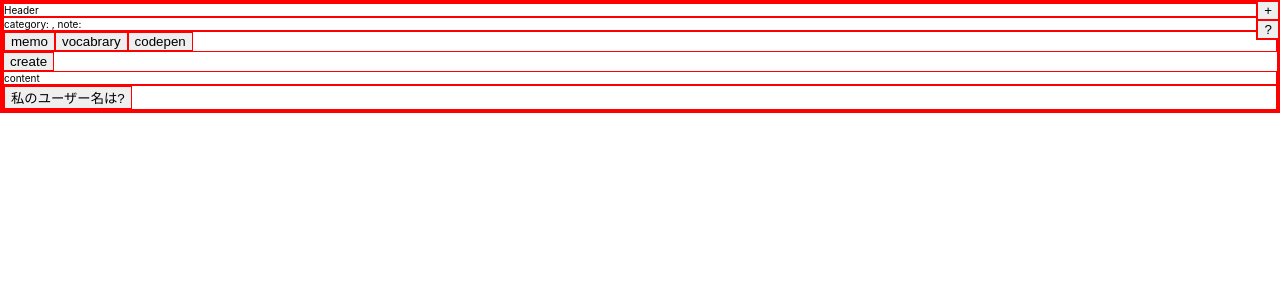
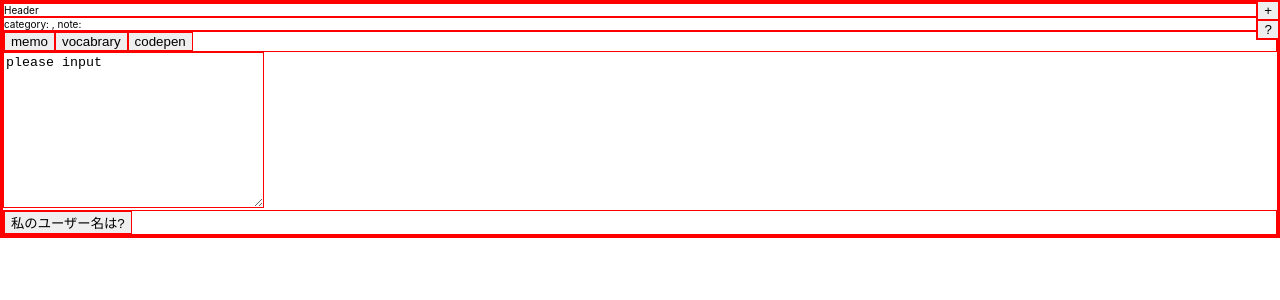
Before and after one commit to kyogen-hekii/anki-note-app, a React app: page /note in a window 1280 px wide. Both pictures are taken after a click on the button "create". Shown: the top 300 px of the page. Built offline with nearby package versions, Linux system fonts and the light colour scheme.

Commit message:
NotePageのmemo追加

```diff
--- a/src/pages/Note/NotePage.tsx
+++ b/src/pages/Note/NotePage.tsx
@@ -4,11 +4,14 @@ import SimpleFetch from '../../api/SimpleFetch'
 import { getUser } from '../../api/queries'
 import { connect } from 'react-redux'
 import { openModal } from '../../reducers/modal'
+import { saveToStore } from '../../utils/createVariantReducer'
+import _ from 'lodash'
 
 type Props = {
   history: any
   selectedData: any
   openModal: Function
+  saveToStore: Function
 }
 class NotePage extends Component<Props> {
   // constructor(props: any) {
@@ -50,6 +53,15 @@ class NotePage extends Component<Props> {
   handleClickAdd = () => {
     this.props.openModal()
   }
+  handleClickCreateMemo = () => {
+    const { note } = this.props.selectedData
+    this.props.saveToStore('selectedData', 'note', { ...note, content: 'please input' })
+  }
+  handleChangeMemo = (e: any) => {
+    const { note } = this.props.selectedData
+    const content = e.target?.value
+    this.props.saveToStore('selectedData', 'note', { ...note, content })
+  }
   // #endregion
 
   // #region render
@@ -81,8 +93,16 @@ class NotePage extends Component<Props> {
         </div>
         {currentTab === 'memo' && (
           <>
-            <button>create</button>
-            <div>content</div>
+            {_.isEmpty(note?.content) ? (
+              <button onClick={this.handleClickCreateMemo}>create</button>
+            ) : (
+              <textarea
+                cols={30}
+                rows={10}
+                onChange={this.handleChangeMemo}
+                value={note?.content}
+              ></textarea>
+            )}
           </>
         )}
         {currentTab === 'vocabrary' && (
@@ -111,6 +131,7 @@ const mapStateToProps = (state: any) => ({
 })
 
 const mapDispatchToProps = {
+  saveToStore,
   openModal,
 }
 
```
